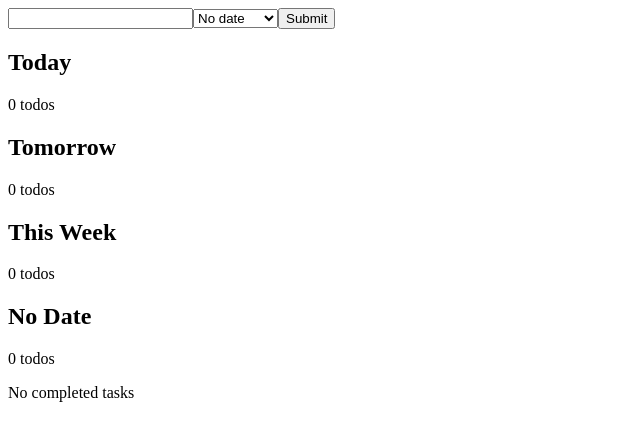
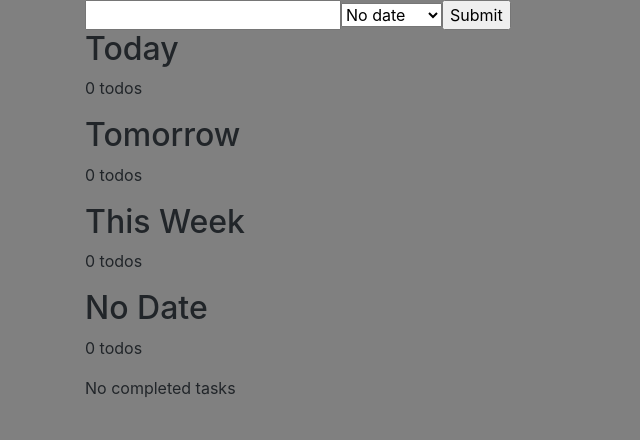
Before and after one commit to aparkening/todo-app, a React (Create React App) app: page / in a window 1280 px wide. Shown: the top 440 px of the page, without its empty margins (0-640 px from the left). Built offline with nearby package versions, Linux system fonts and the light colour scheme.

Commit message:
Add bootstrap styling

```diff
--- a/package.json
+++ b/package.json
@@ -4,6 +4,7 @@
   "private": true,
   "dependencies": {
     "bootstrap": "^4.5.0",
+    "node-sass": "^4.14.1",
     "react": "^16.13.1",
     "react-bootstrap": "^1.2.2",
     "react-dom": "^16.13.1",
--- a/public/index.html
+++ b/public/index.html
@@ -7,7 +7,7 @@
     <meta name="theme-color" content="#000000" />
     <meta
       name="description"
-      content="Web site created using create-react-app"
+      content="TodoApp, the handy React todo manager"
     />
     <link rel="apple-touch-icon" href="%PUBLIC_URL%/logo192.png" />
     <!--
@@ -24,6 +24,12 @@
       work correctly both with client-side routing and a non-root public URL.
       Learn how to configure a non-root public URL by running `npm run build`.
     -->
+    <link
+      rel="stylesheet"
+      href="https://maxcdn.bootstrapcdn.com/bootstrap/4.5.0/css/bootstrap.min.css"
+      integrity="sha384-9aIt2nRpC12Uk9gS9baDl411NQApFmC26EwAOH8WgZl5MYYxFfc+NcPb1dKGj7Sk"
+      crossorigin="anonymous"
+    />
     <title>React App</title>
   </head>
   <body>
--- a/src/App.js
+++ b/src/App.js
@@ -2,6 +2,10 @@ import React, { Component } from 'react';
 
 import TodoForm from "./TodoForm";
 import TodoList from "./TodoList";
+
+// Override default Bootstrap styles
+import './App.scss';
+
 
 class App extends Component {
 
--- /dev/null
+++ b/src/App.scss
@@ -0,0 +1,9 @@
+@import "~bootstrap/scss/bootstrap";
+
+// Override theme colors
+$theme-colors: (
+);
+
+body {
+  background-color: grey !important;
+}
```
Also changed, not shown: 1 other file (tests, documents, lock files or other folders).
